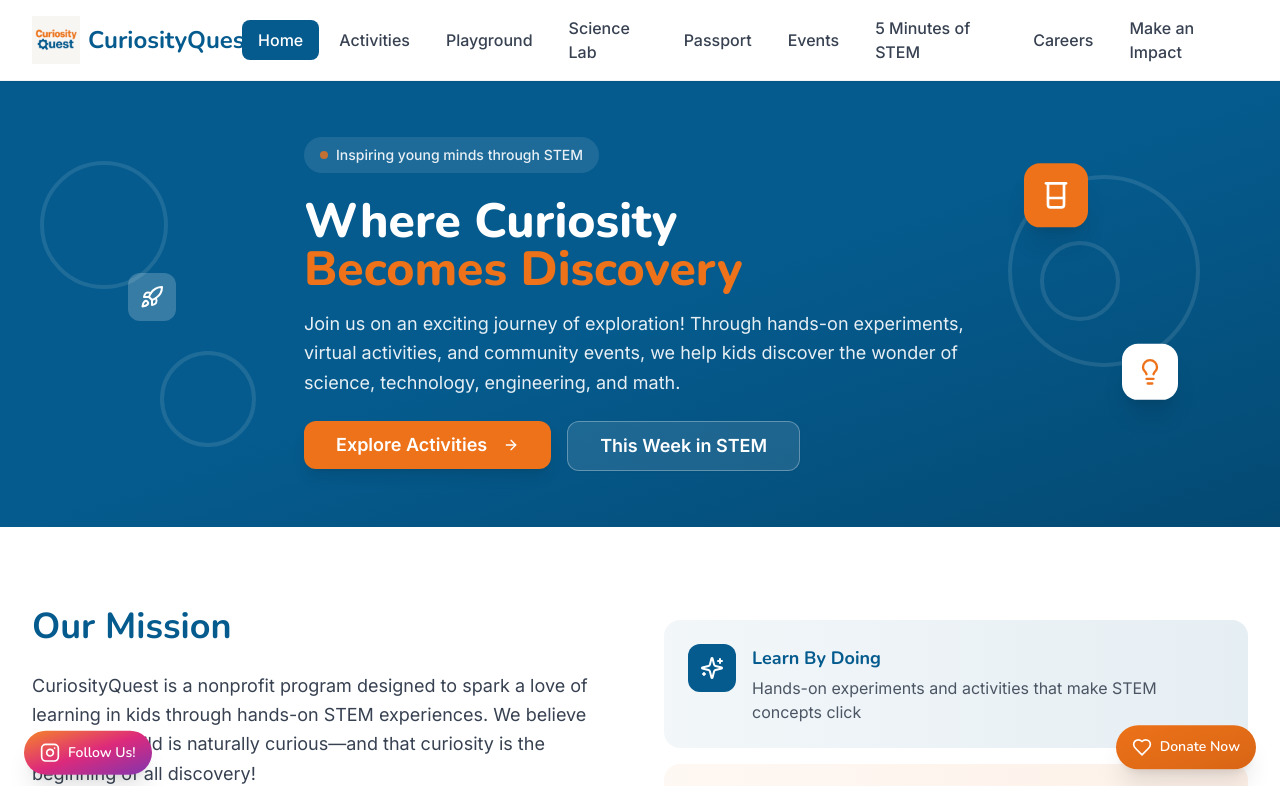
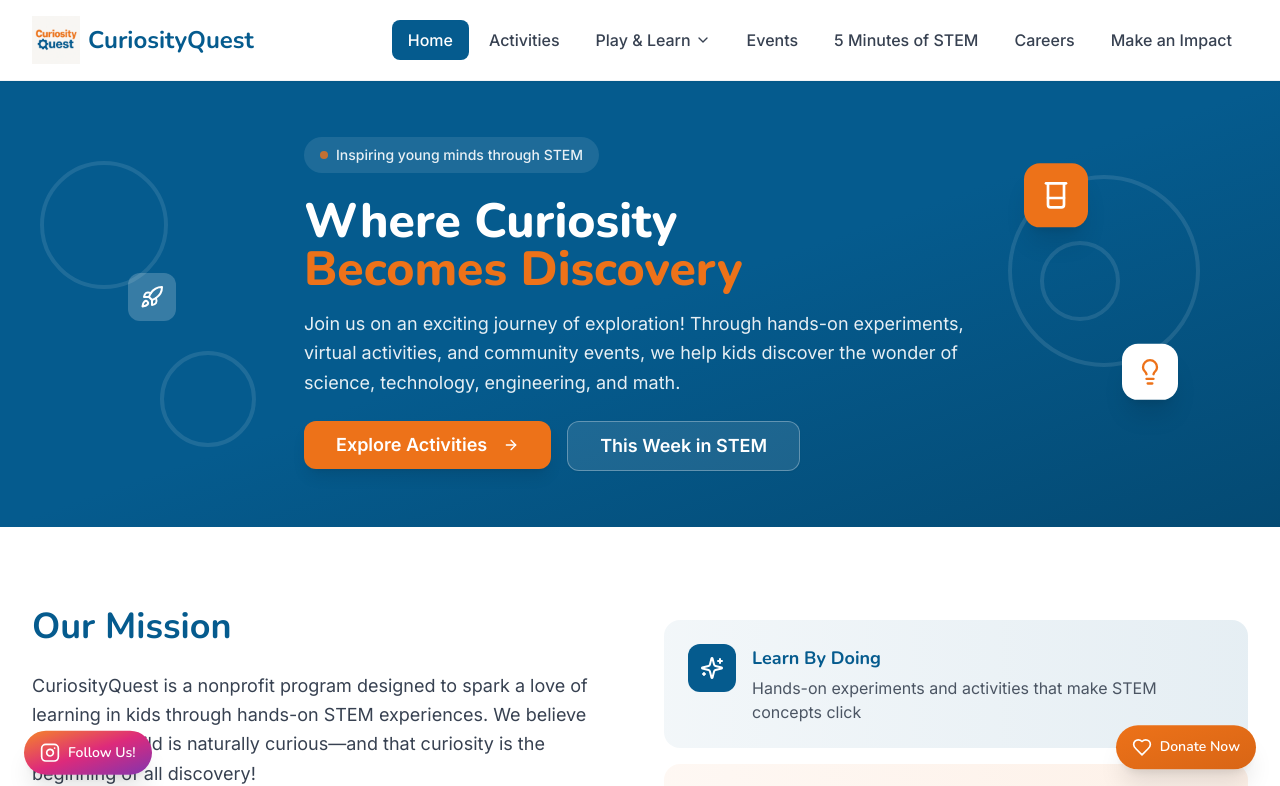
Before and after one commit to AliPeera0120/cur-quest-upadted, a React (Vite) app: page / in a window 1280 px wide. Shown: the top 786 px of the page. Built offline with nearby package versions, Linux system fonts and the light colour scheme.

Commit message:
Group interactive features under a Play & Learn nav dropdown

```diff
--- a/src/Layout.jsx
+++ b/src/Layout.jsx
@@ -1,19 +1,25 @@
 import React, { useState } from 'react';
 import { Link } from 'react-router-dom';
 import { createPageUrl } from './utils';
-import { Menu, X, Instagram, Heart } from 'lucide-react';
+import { Menu, X, Instagram, Heart, ChevronDown } from 'lucide-react';
 import { motion } from 'framer-motion';
 import { Button } from '@/components/ui/button';
 
 export default function Layout({ children, currentPageName }) {
   const [mobileMenuOpen, setMobileMenuOpen] = useState(false);
+  const [playMenuOpen, setPlayMenuOpen] = useState(false);
+
+  // Interactive features grouped under a "Play & Learn" dropdown
+  const playLinks = [
+    { name: 'Physics Playground', page: 'PhysicsPlayground', desc: 'Launch projectiles and explore gravity' },
+    { name: 'Science Lab Tycoon', page: 'ScienceLab', desc: 'Answer questions to build your lab' },
+    { name: 'Quest Passport', page: 'QuestPassport', desc: 'Track XP, badges, and progress' },
+  ];
+  const playPages = playLinks.map((l) => l.page);
 
   const navLinks = [
     { name: 'Home', page: 'Home' },
     { name: 'Activities', page: 'Activities' },
-    { name: 'Playground', page: 'PhysicsPlayground' },
-    { name: 'Science Lab', page: 'ScienceLab' },
-    { name: 'Passport', page: 'QuestPassport' },
     { name: 'Events', page: 'Events' },
     { name: '5 Minutes of STEM', page: 'ThisWeekInSTEM' },
     { name: 'Careers', page: 'CareersInSTEM' },
@@ -90,7 +96,68 @@ export default function Layout({ children, currentPageName }) {
 
             {/* Desktop Navigation */}
             <nav className="hidden md:flex items-center gap-1">
-              {navLinks.map((link) => (
+              <Link
+                to={createPageUrl('Home')}
+                className={`px-4 py-2 rounded-lg text-base font-medium transition-all ${
+                  currentPageName === 'Home'
+                    ? 'bg-[#055b8e] text-white'
+                    : 'text-gray-700 hover:bg-[#055b8e]/10 hover:text-[#055b8e]'
+                }`}
+              >
+                Home
+              </Link>
+              <Link
+                to={createPageUrl('Activities')}
+                className={`px-4 py-2 rounded-lg text-base font-medium transition-all ${
+                  currentPageName === 'Activities'
+                    ? 'bg-[#055b8e] text-white'
+                    : 'text-gray-700 hover:bg-[#055b8e]/10 hover:text-[#055b8e]'
+                }`}
+              >
+                Activities
+              </Link>
+
+              {/* Play & Learn dropdown */}
+              <div
+                className="relative"
+                onMouseEnter={() => setPlayMenuOpen(true)}
+                onMouseLeave={() => setPlayMenuOpen(false)}
+              >
+                <button
+                  className={`flex items-center gap-1 px-4 py-2 rounded-lg text-base font-medium transition-all ${
+                    playPages.includes(currentPageName)
+                      ? 'bg-[#055b8e] text-white'
+                      : 'text-gray-700 hover:bg-[#055b8e]/10 hover:text-[#055b8e]'
+                  }`}
+                >
+                  Play &amp; Learn
+                  <ChevronDown className={`w-4 h-4 transition-transform ${playMenuOpen ? 'rotate-180' : ''}`} />
+                </button>
+                {playMenuOpen && (
+                  <div className="absolute left-0 top-full pt-2 w-72 z-50">
+                    <div className="bg-white rounded-2xl shadow-xl border border-gray-100 p-2">
+                      {playLinks.map((link) => (
+                        <Link
+                          key={link.page}
+                          to={createPageUrl(link.page)}
+                          className={`block px-4 py-3 rounded-xl transition-all ${
+                            currentPageName === link.page
+                              ? 'bg-[#055b8e]/10'
+                              : 'hover:bg-gray-50'
+                          }`}
+                        >
+                          <div className="font-semibold text-[#055b8e]" style={{ fontFamily: 'Nunito, sans-serif' }}>
+                            {link.name}
+                          </div>
+                          <div className="text-sm text-gray-500">{link.desc}</div>
+                        </Link>
+                      ))}
+                    </div>
+                  </div>
+                )}
+              </div>
+
+              {navLinks.slice(2).map((link) => (
                 <Link
                   key={link.page}
                   to={createPageUrl(link.page)}
@@ -125,7 +192,43 @@ export default function Layout({ children, currentPageName }) {
         {mobileMenuOpen && (
           <div className="md:hidden bg-white border-t border-gray-100 py-4">
             <nav className="flex flex-col px-4 gap-2">
-              {navLinks.map((link) => (
+              {navLinks.slice(0, 2).map((link) => (
+                <Link
+                  key={link.page}
+                  to={createPageUrl(link.page)}
+                  onClick={() => setMobileMenuOpen(false)}
+                  className={`px-4 py-3 rounded-xl text-lg font-medium transition-all ${
+                    currentPageName === link.page
+                      ? 'bg-[#055b8e] text-white'
+                      : 'text-gray-700 hover:bg-[#055b8e]/10'
+                  }`}
+                >
+                  {link.name}
+                </Link>
+              ))}
+
+              {/* Play & Learn group */}
+              <div className="mt-1 mb-1">
+                <div className="px-4 pt-2 pb-1 text-xs font-semibold uppercase tracking-wider text-gray-400">
+                  Play &amp; Learn
+                </div>
+                {playLinks.map((link) => (
+                  <Link
+                    key={link.page}
+                    to={createPageUrl(link.page)}
+                    onClick={() => setMobileMenuOpen(false)}
+                    className={`block px-4 py-3 rounded-xl text-lg font-medium transition-all ${
+                      currentPageName === link.page
+                        ? 'bg-[#055b8e] text-white'
+                        : 'text-gray-700 hover:bg-[#055b8e]/10'
+                    }`}
+                  >
+                    {link.name}
+                  </Link>
+                ))}
+              </div>
+
+              {navLinks.slice(2).map((link) => (
                 <Link
                   key={link.page}
                   to={createPageUrl(link.page)}
@@ -176,7 +279,7 @@ export default function Layout({ children, currentPageName }) {
                 Explore
               </h4>
               <nav className="flex flex-col gap-2">
-                {navLinks.map((link) => (
+                {[...navLinks, ...playLinks].map((link) => (
                   <Link
                     key={link.page}
                     to={createPageUrl(link.page)}
```
